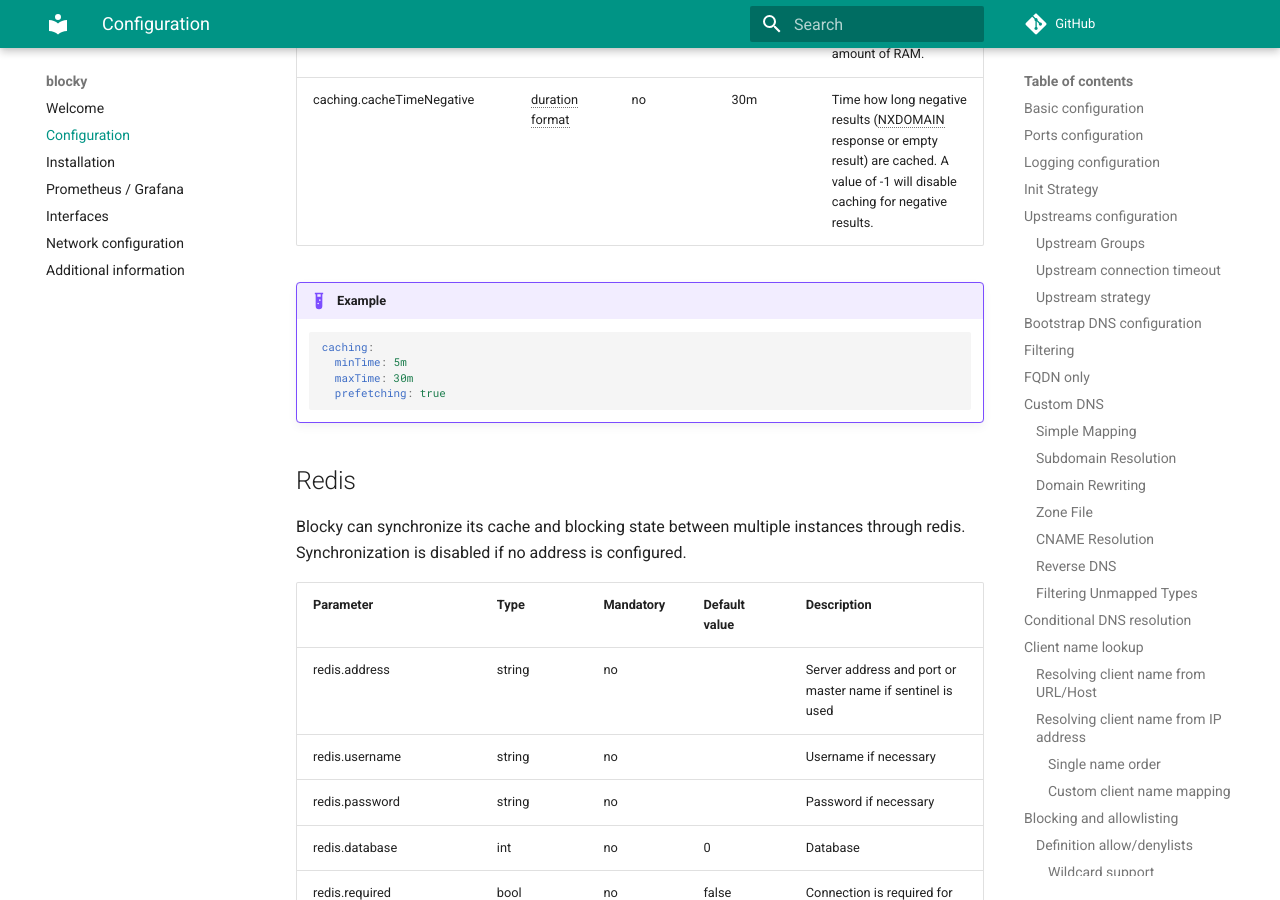
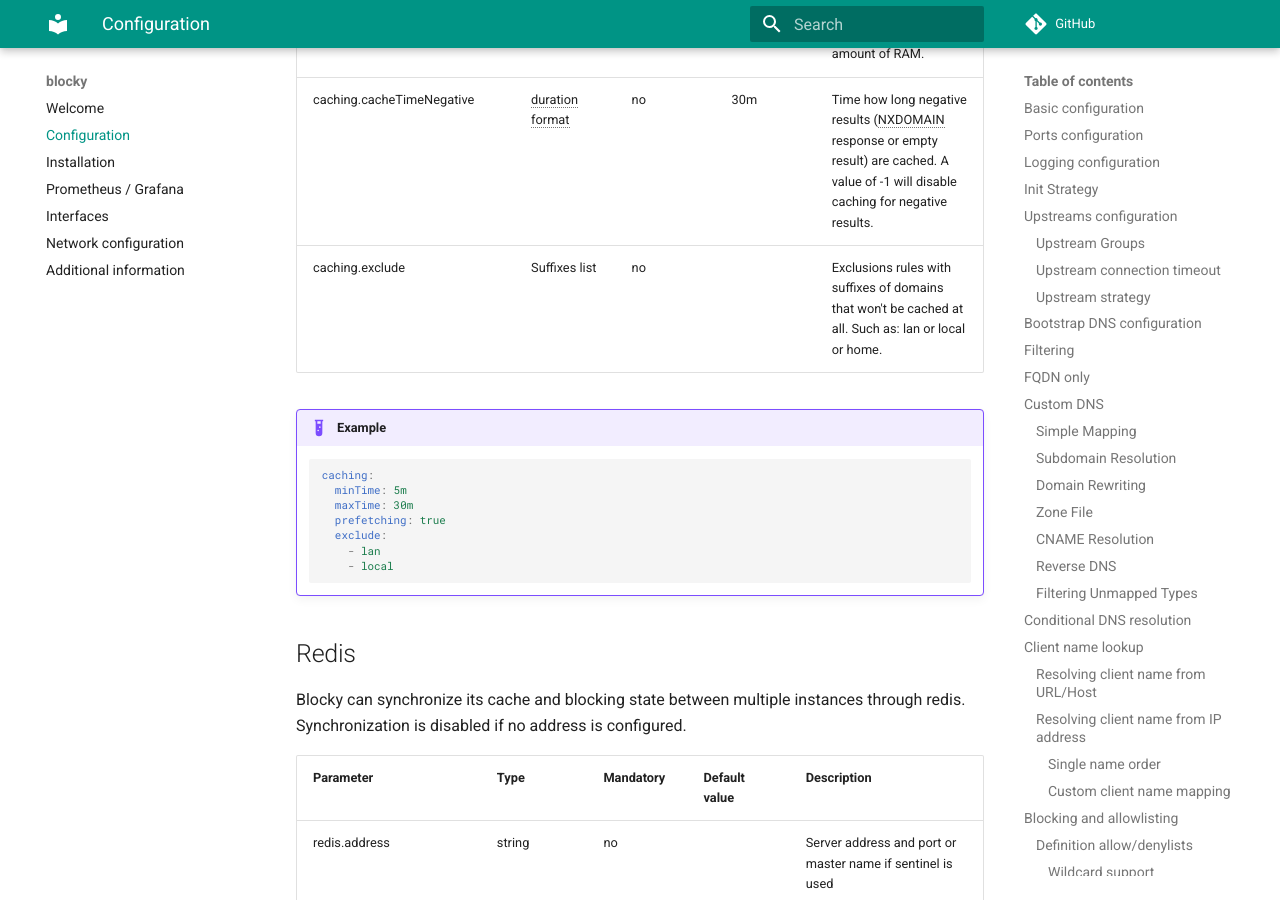
Before and after one commit to 0xERR0R/blocky, an MkDocs documentation site: the page built from docs/configuration.md, in a window 1280 px wide and 900 px high, scrolled down 18034 px. Built offline with MkDocs 1.6.1 and Material for MkDocs 9.7.7, drawn with Linux system fonts in a browser that asks for light colours; comment, search, counter and statistics services are not loaded; the version menu is left out.

Commit message:
Add caching exclusions documentation

````diff
--- a/docs/configuration.md
+++ b/docs/configuration.md
@@ -613,6 +613,7 @@ With following parameters you can tune the caching behavior:
 | caching.prefetchThreshold     | int             | no        | 5             | Name queries threshold for prefetch                                                                                                                                                                                                                                                                                                                                                                            |
 | caching.prefetchMaxItemsCount | int             | no        | 0 (unlimited) | Max number of domains to be kept in cache for prefetching (soft limit). Default (0): unlimited. Useful on systems with limited amount of RAM.                                                                                                                                                                                                                                                                  |
 | caching.cacheTimeNegative     | duration format | no        | 30m           | Time how long negative results (NXDOMAIN response or empty result) are cached. A value of -1 will disable caching for negative results.                                                                                                                                                                                                                                                                        |
+| caching.exclude               | Suffixes list   | no        |               | Exclusions rules with suffixes of domains that won't be cached at all. Such as: lan or local or home.                                                                                                                                                                                                                                                                                                          |
 
 !!! example
 
@@ -621,6 +622,9 @@ With following parameters you can tune the caching behavior:
       minTime: 5m
       maxTime: 30m
       prefetching: true
+      exclude:
+        - lan
+        - local
     ```
 
 ## Redis
````
